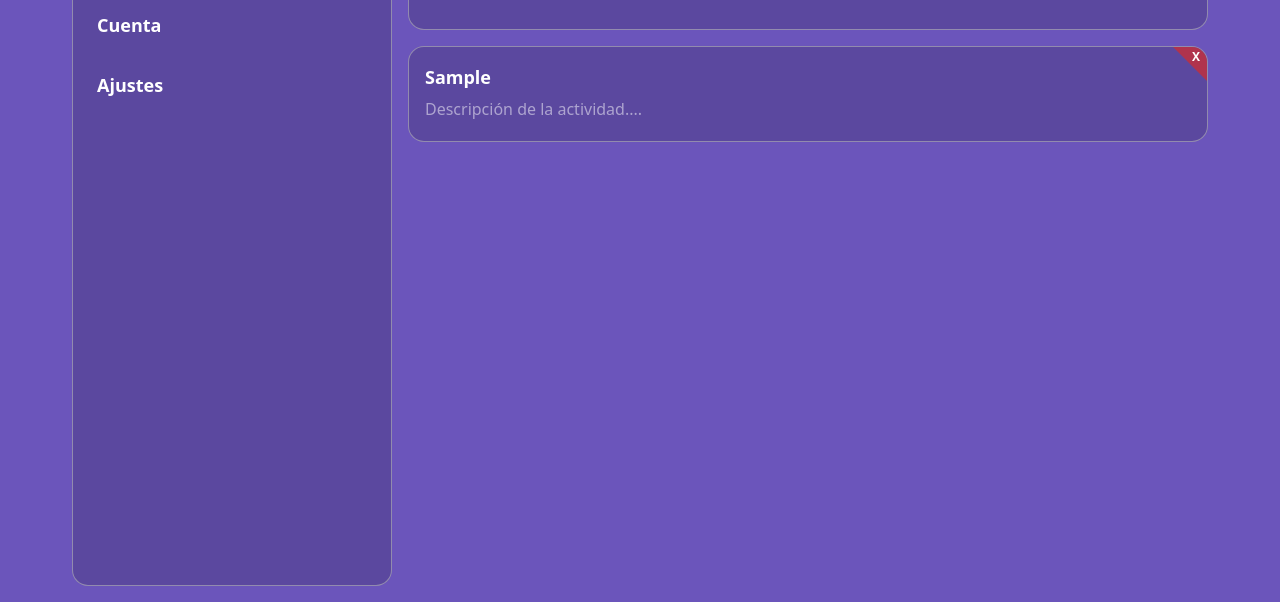
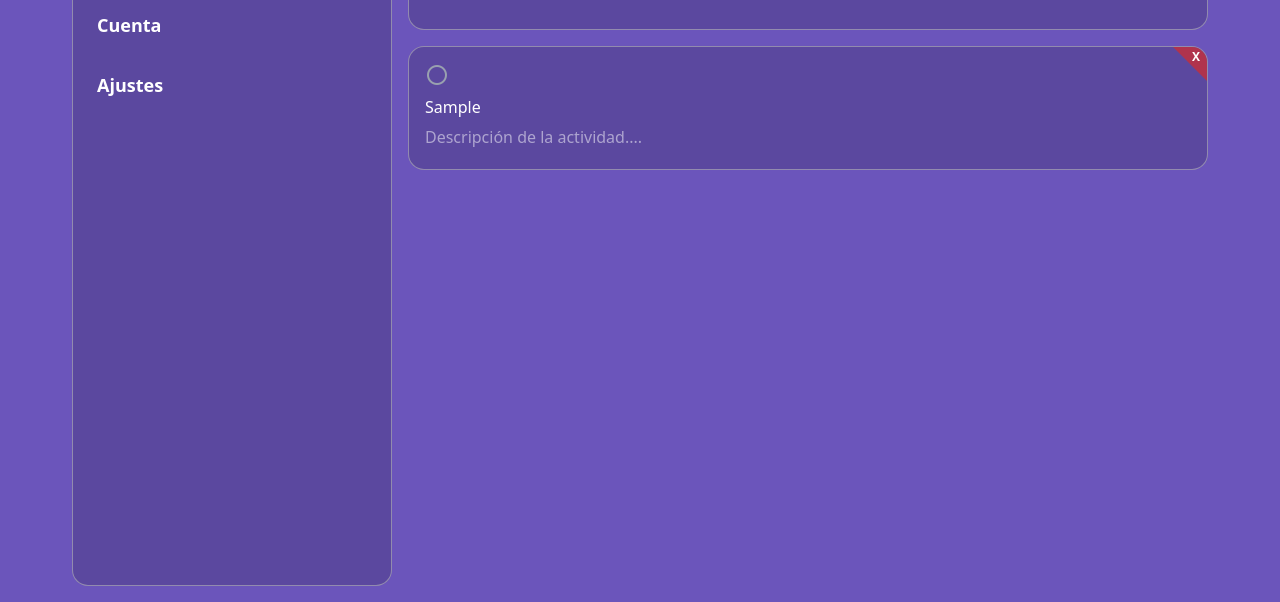
Before and after one commit to AlvaroOnGit/taskflow-project, a website: page src/index.html in a window 1280 px wide. Both pictures are taken after typing "Sample" into the empty fields and a click on the button "Añadir". Shown: the part 230-832 px from the top of the page. Drawn offline with nearby package versions, Linux system fonts and the light colour scheme.

Commit message:
Añadido botón para marcar las actividades como completadas

```diff
--- a/src/input.css
+++ b/src/input.css
@@ -348,7 +348,7 @@
 
     .activity-data {
         @apply
-        flex-col
+        flex-wrap
         pr-0.5
         items-start
         justify-between
@@ -459,6 +459,35 @@
         mr-[7px]
         cursor-pointer
     }
+
+    .activity-complete-button {
+        @apply
+        pb-0.5
+        flex
+        items-center
+        justify-center
+        cursor-pointer
+        text-gray-400
+        transition-all
+        duration-200
+        hover:scale-110
+        hover:text-emerald-400
+    }
+
+    .activity-complete-button--done {
+        @apply
+        text-emerald-400
+    }
+
+    .activity-item--completed {
+        @apply
+        border-emerald-500
+    }
+
+    .activity-item--completed:hover {
+        @apply
+        border-emerald-400
+    }
 }
 
 :root {
--- a/src/script.js
+++ b/src/script.js
@@ -424,15 +424,25 @@ function renderUserActivities() {
             </span>
         `).join('');
 
+        const isCompleted = activity.completed || false;
+
         li.innerHTML = `
-            <article class="activity-item">
+            <article class="activity-item${isCompleted ? ' activity-item--completed' : ''}">
+
                 <div class="activity-data">
                     <div class="activity-info">
-                        <h3 onclick="startEditActivityTitle(${index}, this)">${activity.name}</h3>
+                        <button
+                    class="activity-complete-button${isCompleted ? ' activity-complete-button--done' : ''}"
+                    onclick="toggleActivityComplete(${index})"
+                    title="${isCompleted ? 'Marcar como pendiente' : 'Marcar como completada'}"
+                >
+                    <span class="material-symbols-outlined">${isCompleted ? 'check_circle' : 'radio_button_unchecked'}</span>
+                </button>
                         <div class="activity-tags">
                             ${activityTags}
                         </div>
                     </div>
+                    <h3 onclick="startEditActivityTitle(${index}, this)" class="${isCompleted ? 'line-through opacity-50' : ''}">${activity.name}</h3>
                     <textarea
                         class="activity-description-input"
                         placeholder="Descripción de la actividad...."
@@ -509,6 +519,7 @@ activityComposerForm.addEventListener('submit', (e) => {
         name: activityName,
         tags: [...selectedTagsForNewActivity],
         description: '',
+        completed: false,
     }
 
     activities.push(newActivity);
@@ -615,6 +626,24 @@ window.startEditActivityTitle = (index, titleElement) => {
 };
 
 /**
+ * Alterna el estado de completado de una actividad por índice y persiste el cambio.
+ *
+ * @param {number} index Índice de la actividad en `activities`.
+ * @returns {void}
+ */
+window.toggleActivityComplete = (index) => {
+
+    activities[index].completed = !activities[index].completed;
+    const isNowComplete = activities[index].completed;
+    showNotification(
+        isNowComplete ? 'Actividad completada ✓' : 'Actividad marcada como pendiente',
+        isNowComplete ? 'success' : 'warning',
+        2
+    );
+    saveAndRenderActivities();
+};
+
+/**
  * Elimina una actividad por índice del array `activities` y actualiza persistencia/UI.
  *
  * @param {number} index Índice de la actividad a borrar.
@@ -654,7 +683,7 @@ activitySearch.addEventListener('input', () => {
 });
 
 /**
- * Application entry point
+ * Punto de entrada de la aplicación
  */
 renderUserTags();
 renderUserActivities();
```
Also changed, not shown: src/output.css. Lines whose indentation alone changed are shown as unchanged.
